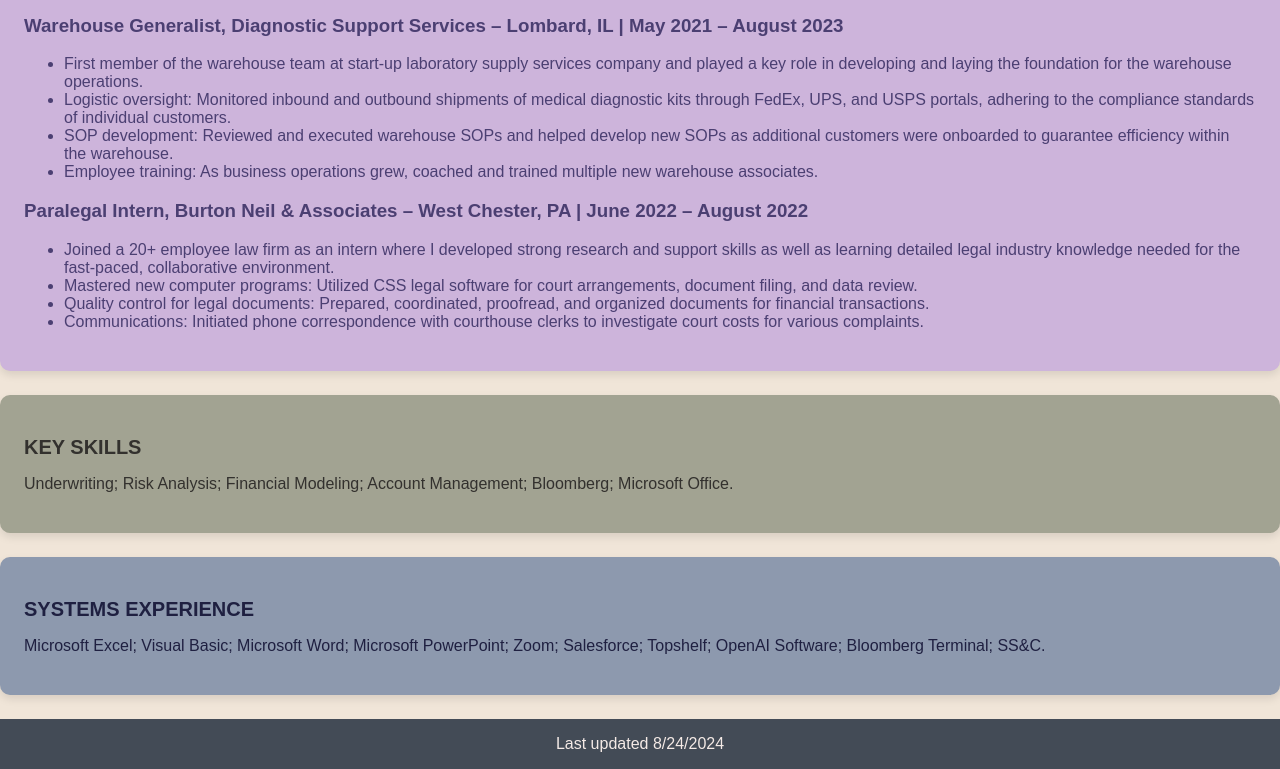
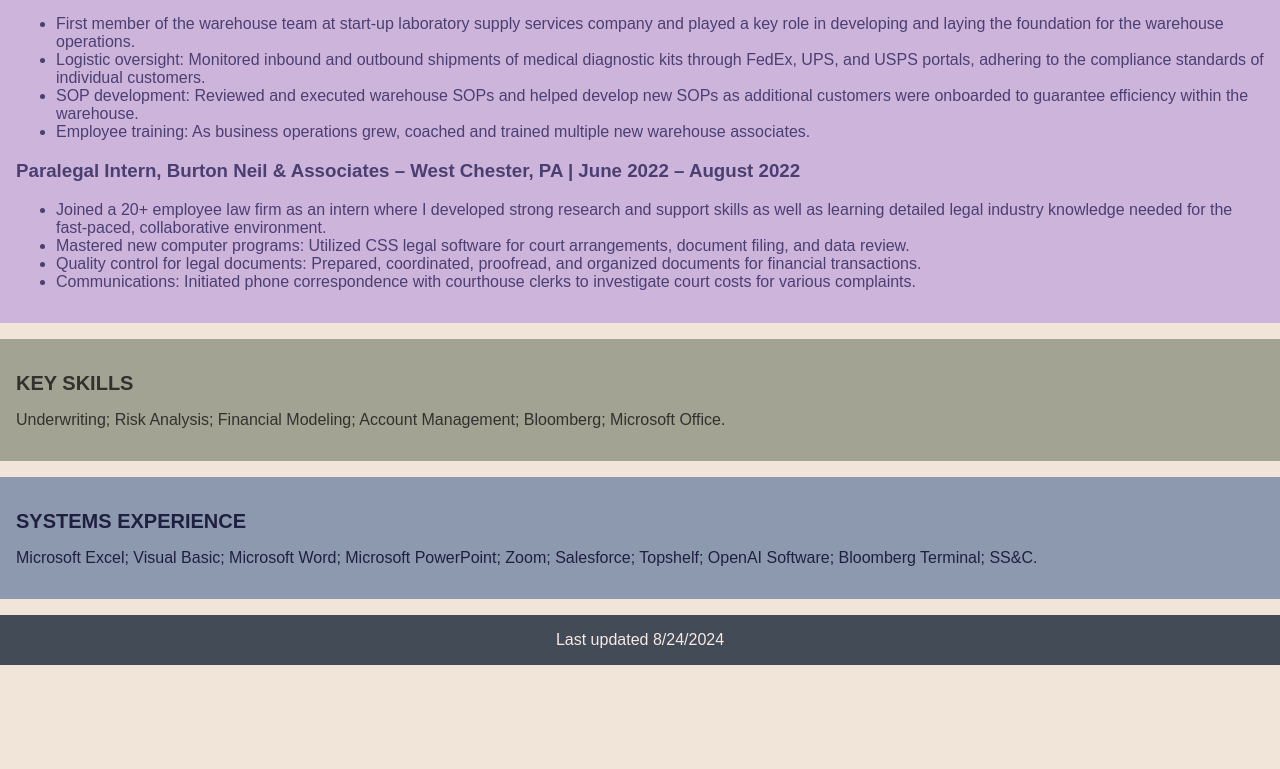
Before and after one commit to Ashern859/asherneildotcom, a plain HTML site: page Resume.html in a window 1280 px wide. Shown: the part 739-1508 px from the top of the page. After the commit the page ends 1404 px from the top, so only its background shows below. Drawn offline with Linux system fonts and the light colour scheme.

Commit message:
Update Resume.css

```diff
--- a/Resume.css
+++ b/Resume.css
@@ -45,34 +45,36 @@ main {
     padding: 2em;
 }
 
-section {
-    background-color: #8D99AE; /* Background color for boxed sections */
-    color: #1F2041; /* Text color */
-    padding: 1.5em; /* Box padding */
-    margin: 1.5em 0; /* Space between boxes */
-    border-radius: 10px; /* Rounded corners */
-    box-shadow: 0 4px 8px rgba(0, 0, 0, 0.1); /* Subtle shadow for box effect */
-}
-
-/* Section-specific colors */
+/* Education Section */
 #education {
     background-color: #8D99AE; /* Pastel blue education section */
     color: #1F2041; /* Dark indigo text */
+    padding: 1em;
+    margin: 1em 0;
 }
 
+/* Experience Section */
 #experience {
     background-color: #CDB4DB; /* Light lavender experience section */
     color: #4B3F72; /* Dark violet text */
+    padding: 1em;
+    margin: 1em 0;
 }
 
+/* Skills Section */
 #skills {
     background-color: #A2A392; /* Light taupe skills section */
     color: #33312E; /* Dark brownish gray text */
+    padding: 1em;
+    margin: 1em 0;
 }
 
+/* Skills Section */
 #systems-experience {
-    background-color: #8D99AE; /* Pastel blue systems experience section */
+    background-color: #8D99AE; /* Pastel blue education section */
     color: #1F2041; /* Dark indigo text */
+    padding: 1em;
+    margin: 1em 0;
 }
 
 footer {
```
